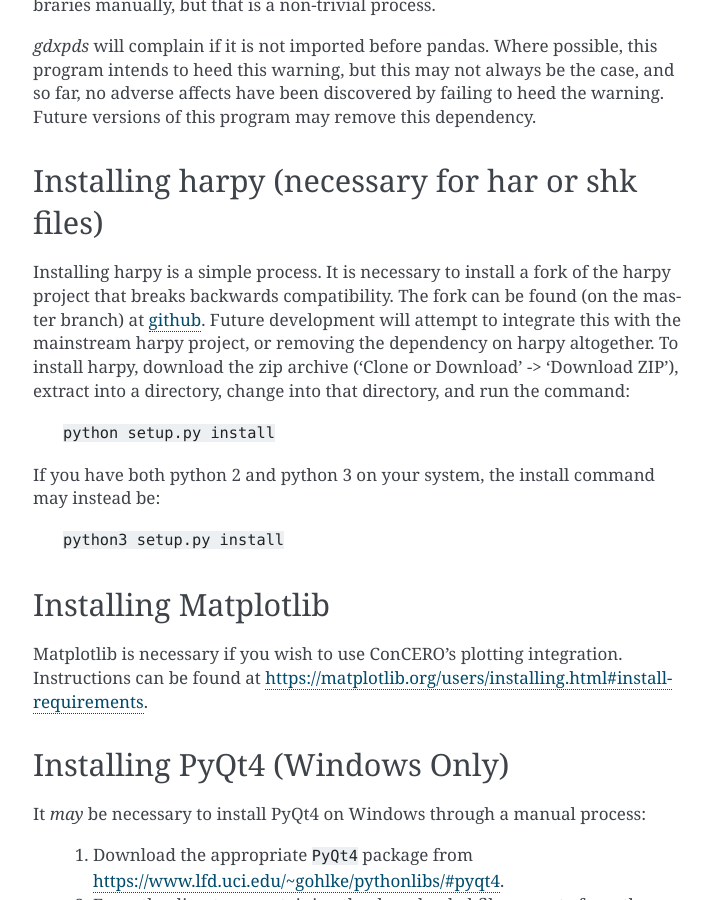
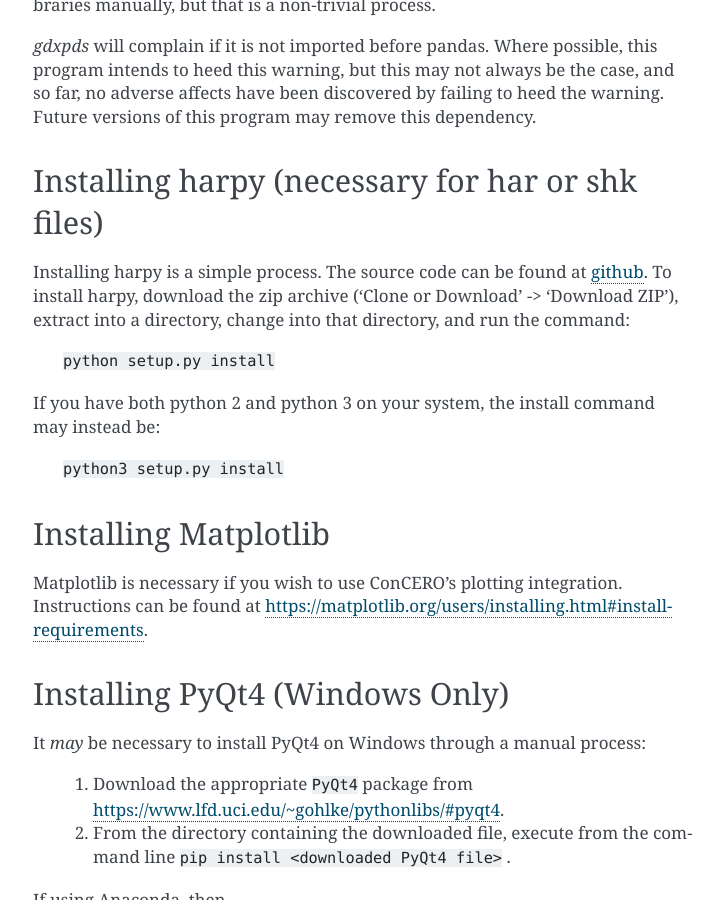
Before and after one commit to charlie0389/ConCERO, a Sphinx documentation site: the page built from concero/doc/source/install_requirements.rst, in a window 1280 px wide and 900 px high, scrolled down 1842 px. Shown: the whole window, without its empty margins (387-1111 px from the left). Built offline with Sphinx 7.4.7, drawn with Linux system fonts in a browser that asks for light colours.

Commit message:
Updated to reflect Harpy pull request success.

```diff
--- a/concero/doc/source/install_requirements.rst
+++ b/concero/doc/source/install_requirements.rst
@@ -65,7 +65,7 @@
 Installing harpy (necessary for har or shk files)
 -------------------------------------------------
 
-Installing harpy is a simple process. It is necessary to install a fork of the harpy project that breaks backwards compatibility. The fork can be found (on the master branch) at `github <https://github.com/charlie0389/HARPY>`_. Future development will attempt to integrate this with the mainstream harpy project, or removing the dependency on harpy altogether. To install harpy, download the zip archive ('Clone or Download' -> 'Download ZIP'), extract into a directory, change into that directory, and run the command:
+Installing harpy is a simple process. The source code can be found at `github <https://github.com/GEMPACKsoftware/HARPY>`_. To install harpy, download the zip archive ('Clone or Download' -> 'Download ZIP'), extract into a directory, change into that directory, and run the command:
 
     ``python setup.py install``
 
```
Also changed, not shown: 3 other files.
